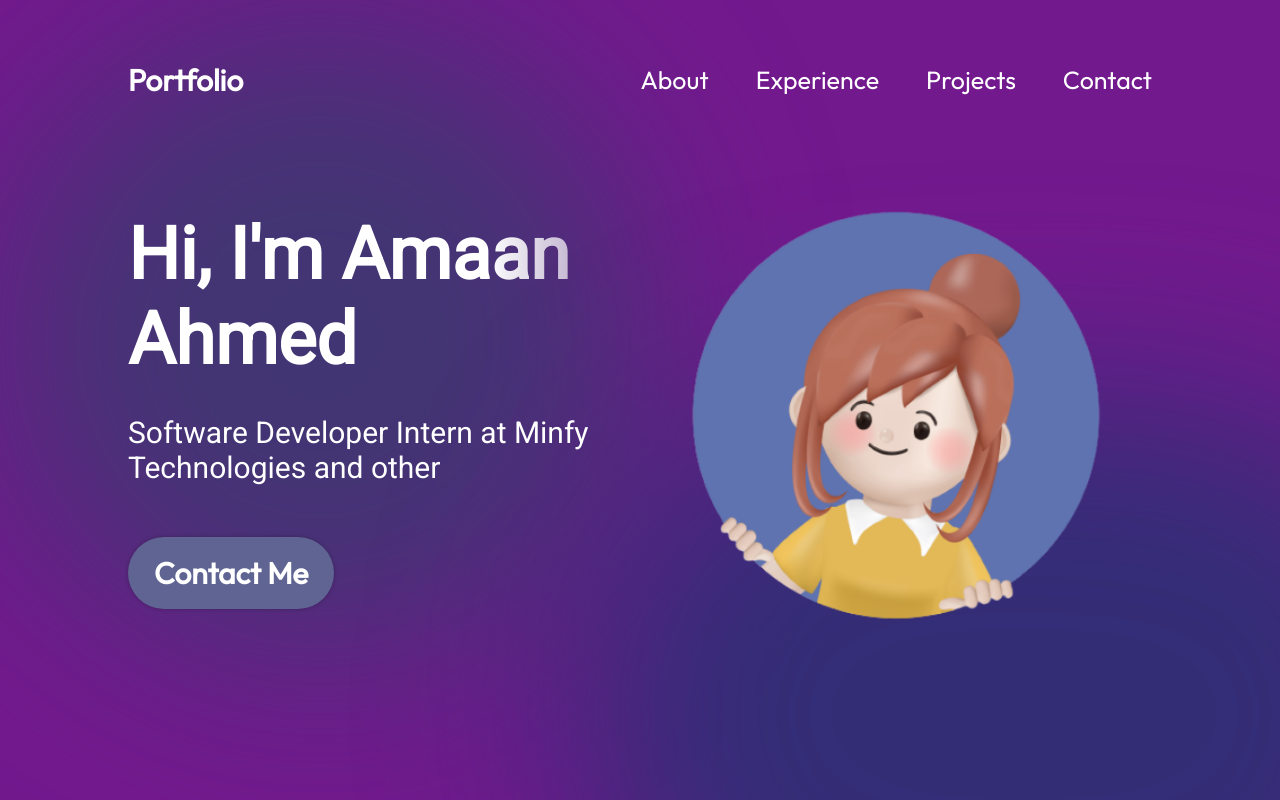
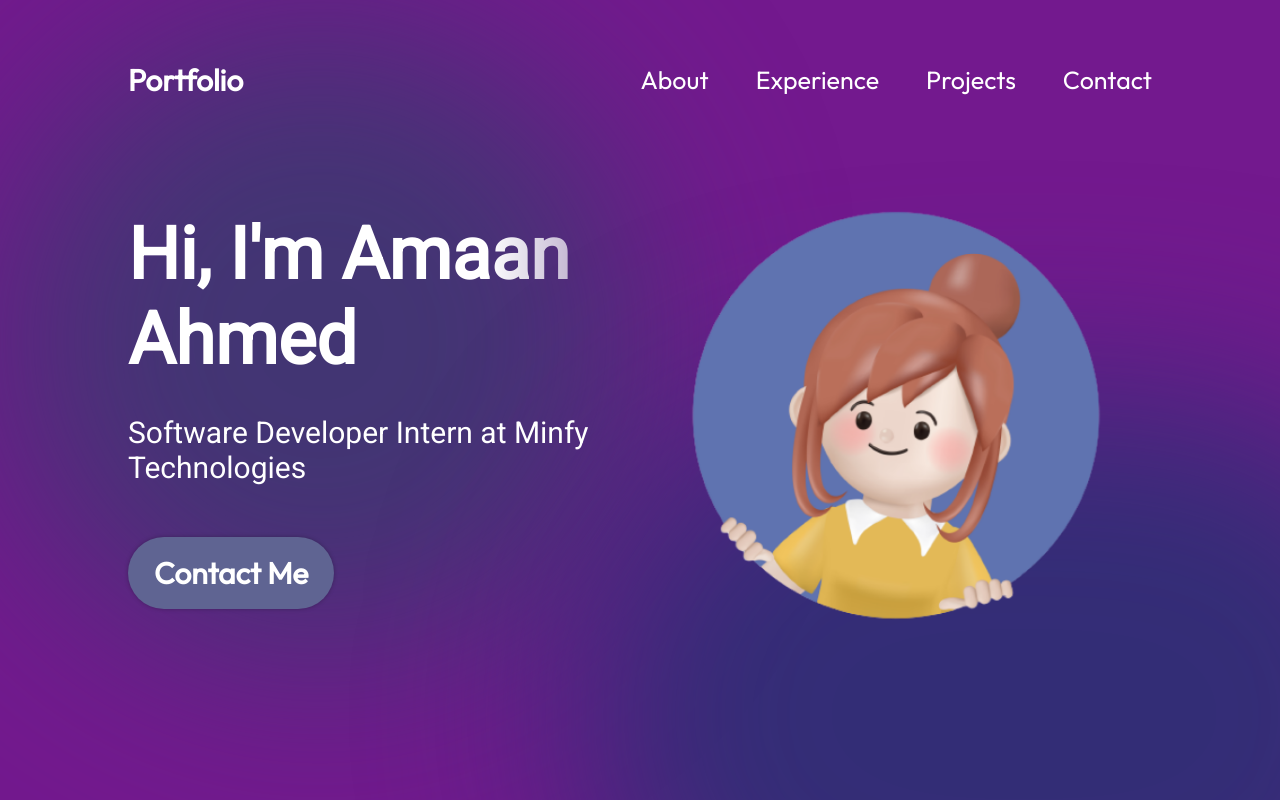
Before and after one commit to akhilesh-minfy/PortfolioReact, a React (Vite) app: page / in a window 1280 px wide. Shown: the top 800 px of the page. Built offline with nearby package versions, Linux system fonts and the light colour scheme.

Commit message:
Update Hero.jsx

```diff
--- a/src/components/Hero/Hero.jsx
+++ b/src/components/Hero/Hero.jsx
@@ -9,7 +9,7 @@ export const Hero = () => {
       <div className={styles.content}>
         <h1 className={styles.title}>Hi, I'm Amaan Ahmed</h1>
         <p className={styles.description}>
-        Software Developer Intern at Minfy Technologies and other  </p>
+        Software Developer Intern at Minfy Technologies  </p>
         <a href="mailto:amaanahmed2405@email.com" className={styles.contactBtn}>
           Contact Me
         </a>
```
